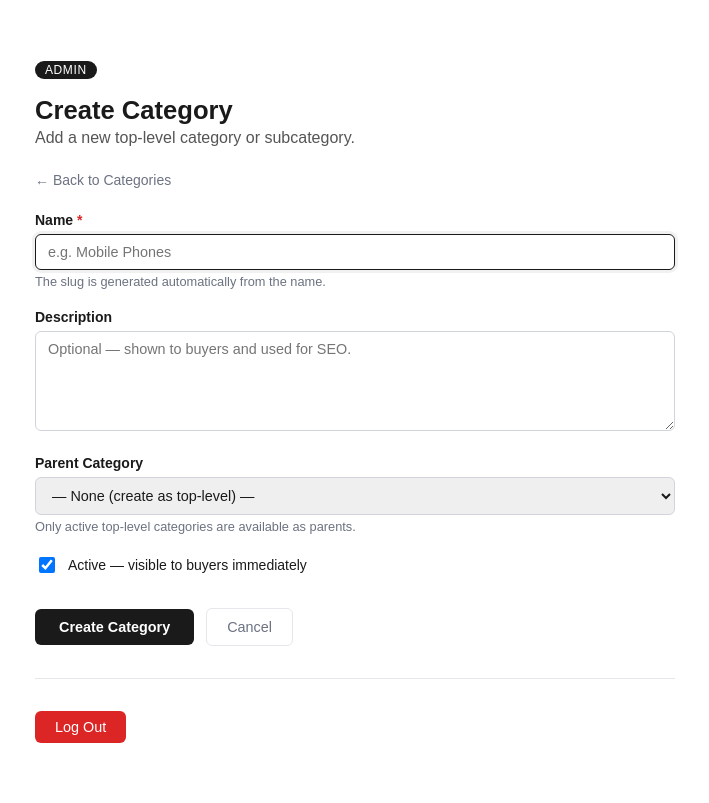
After one commit to Noobie33/auction-platform, a Laravel app: template resources/views/admin/categories/create.blade.php in a window 1280 px wide. The commit adds this page. Shown: the whole page, without its empty margins (285-994 px from the left). Run offline with Laravel 12, Linux system fonts and the light colour scheme; the template is opened without the code that fills it, so the values that code supplies are empty.

Commit message:
feat(category): add category create and store

```diff
--- /dev/null
+++ b/resources/views/admin/categories/create.blade.php
@@ -0,0 +1,153 @@
+<!DOCTYPE html>
+<html lang="en">
+<head>
+    <meta charset="UTF-8">
+    <meta name="viewport" content="width=device-width, initial-scale=1.0">
+    <title>Create Category — Admin</title>
+    <style>
+        body            { font-family: sans-serif; max-width: 640px; margin: 60px auto; padding: 0 20px; color: #1a1a1a; }
+        h1              { font-size: 1.6rem; margin-bottom: 4px; }
+        p.subtitle      { color: #555; margin: 0 0 24px; }
+
+        .badge          { display: inline-block; background: #1a1a1a; color: #fff; font-size: 0.75rem; padding: 2px 10px; border-radius: 99px; text-transform: uppercase; letter-spacing: 0.05em; }
+
+        .back-link      { display: inline-block; margin-bottom: 24px; font-size: 0.875rem; color: #6b7280; text-decoration: none; }
+        .back-link:hover{ color: #1a1a1a; }
+
+        .form-group     { margin-bottom: 20px; }
+        label           { display: block; font-size: 0.875rem; font-weight: 600; margin-bottom: 6px; }
+        .required-star  { color: #dc2626; }
+        .hint           { font-size: 0.8rem; color: #6b7280; margin-top: 4px; }
+
+        input[type="text"],
+        textarea,
+        select          { width: 100%; padding: 9px 12px; border: 1px solid #d1d5db; border-radius: 6px; font-size: 0.9rem; color: #1a1a1a; box-sizing: border-box; font-family: inherit; }
+        input[type="text"]:focus,
+        textarea:focus,
+        select:focus    { outline: none; border-color: #1a1a1a; box-shadow: 0 0 0 3px rgba(26,26,26,0.06); }
+        textarea        { resize: vertical; min-height: 100px; }
+        .is-invalid     { border-color: #dc2626; }
+
+        .checkbox-row   { display: flex; align-items: center; gap: 10px; }
+        .checkbox-row input[type="checkbox"] { width: 16px; height: 16px; cursor: pointer; flex-shrink: 0; }
+        .checkbox-row label { margin-bottom: 0; font-weight: normal; cursor: pointer; }
+
+        .field-error    { font-size: 0.8rem; color: #dc2626; margin-top: 5px; }
+
+        .actions        { display: flex; align-items: center; gap: 12px; margin-top: 32px; }
+        .btn-primary    { background: #1a1a1a; color: #fff; border: none; padding: 10px 24px; border-radius: 6px; cursor: pointer; font-size: 0.9rem; font-weight: 600; }
+        .btn-primary:hover { background: #333; }
+        .btn-cancel     { display: inline-block; padding: 10px 20px; border: 1px solid #e5e7eb; border-radius: 6px; text-decoration: none; color: #6b7280; font-size: 0.9rem; }
+        .btn-cancel:hover { background: #f9fafb; color: #1a1a1a; }
+
+        .divider        { border: none; border-top: 1px solid #e5e7eb; margin: 32px 0; }
+        button.logout   { background: #dc2626; color: #fff; border: none; padding: 8px 20px; border-radius: 6px; cursor: pointer; font-size: 0.9rem; }
+        button.logout:hover { background: #b91c1c; }
+    </style>
+</head>
+<body>
+
+    <span class="badge">Admin</span>
+    <h1>Create Category</h1>
+    <p class="subtitle">Add a new top-level category or subcategory.</p>
+
+    <a class="back-link" href="{{ route('admin.categories.index') }}">← Back to Categories</a>
+
+    <form method="POST" action="{{ route('admin.categories.store') }}">
+        @csrf
+
+        {{-- Name ──────────────────────────────────────────────────────────── --}}
+        <div class="form-group">
+            <label for="name">
+                Name <span class="required-star">*</span>
+            </label>
+            <input
+                type="text"
+                id="name"
+                name="name"
+                value="{{ old('name') }}"
+                class="{{ $errors->has('name') ? 'is-invalid' : '' }}"
+                placeholder="e.g. Mobile Phones"
+                maxlength="255"
+                autofocus
+            >
+            <p class="hint">The slug is generated automatically from the name.</p>
+            @error('name')
+                <p class="field-error">{{ $message }}</p>
+            @enderror
+        </div>
+
+        {{-- Description ────────────────────────────────────────────────────── --}}
+        <div class="form-group">
+            <label for="description">Description</label>
+            <textarea
+                id="description"
+                name="description"
+                class="{{ $errors->has('description') ? 'is-invalid' : '' }}"
+                placeholder="Optional — shown to buyers and used for SEO."
+                maxlength="1000"
+            >{{ old('description') }}</textarea>
+            @error('description')
+                <p class="field-error">{{ $message }}</p>
+            @enderror
+        </div>
+
+        {{-- Parent Category ─────────────────────────────────────────────────── --}}
+        <div class="form-group">
+            <label for="parent_id">Parent Category</label>
+            <select
+                id="parent_id"
+                name="parent_id"
+                class="{{ $errors->has('parent_id') ? 'is-invalid' : '' }}"
+            >
+                <option value="">— None (create as top-level) —</option>
+                @foreach ($parents as $parent)
+                    <option
+                        value="{{ $parent->id }}"
+                        {{ old('parent_id') == $parent->id ? 'selected' : '' }}
+                    >
+                        {{ $parent->name }}
+                    </option>
+                @endforeach
+            </select>
+            <p class="hint">Only active top-level categories are available as parents.</p>
+            @error('parent_id')
+                <p class="field-error">{{ $message }}</p>
+            @enderror
+        </div>
+
+        {{-- Active ──────────────────────────────────────────────────────────── --}}
+        <div class="form-group">
+            {{-- Hidden input ensures is_active = 0 reaches the server when checkbox is unchecked. --}}
+            <input type="hidden" name="is_active" value="0">
+            <div class="checkbox-row">
+                <input
+                    type="checkbox"
+                    id="is_active"
+                    name="is_active"
+                    value="1"
+                    {{ old('is_active', '1') === '1' ? 'checked' : '' }}
+                >
+                <label for="is_active">Active — visible to buyers immediately</label>
+            </div>
+            @error('is_active')
+                <p class="field-error">{{ $message }}</p>
+            @enderror
+        </div>
+
+        <div class="actions">
+            <button type="submit" class="btn-primary">Create Category</button>
+            <a href="{{ route('admin.categories.index') }}" class="btn-cancel">Cancel</a>
+        </div>
+
+    </form>
+
+    <hr class="divider">
+
+    <form method="POST" action="{{ route('logout') }}">
+        @csrf
+        <button type="submit" class="logout">Log Out</button>
+    </form>
+
+</body>
+</html>
--- a/routes/web.php
+++ b/routes/web.php
@@ -50,6 +50,14 @@ Route::middleware(['auth', 'check.account.status', 'verified'])->group(function
         ->middleware('role:admin')
         ->name('admin.categories.index');
 
+    Route::get('/admin/categories/create', [CategoryController::class, 'create'])
+        ->middleware('role:admin')
+        ->name('admin.categories.create');
+
+    Route::post('/admin/categories', [CategoryController::class, 'store'])
+        ->middleware('role:admin')
+        ->name('admin.categories.store');
+
 
     // ── Seller ────────────────────────────────────────────────────────────────
     Route::get('/seller/dashboard', SellerDashboardController::class)
```
Also changed, not shown: app/Http/Controllers/Admin/CategoryController.php (+37 -3 lines), app/Http/Requests/Admin/StoreCategoryRequest.php (added, +37 -0 lines), resources/views/admin/categories/index.blade.php (+11 -5 lines), tests/Feature/Admin/AdminCategoryManagementTest.php (+116 -13 lines).
